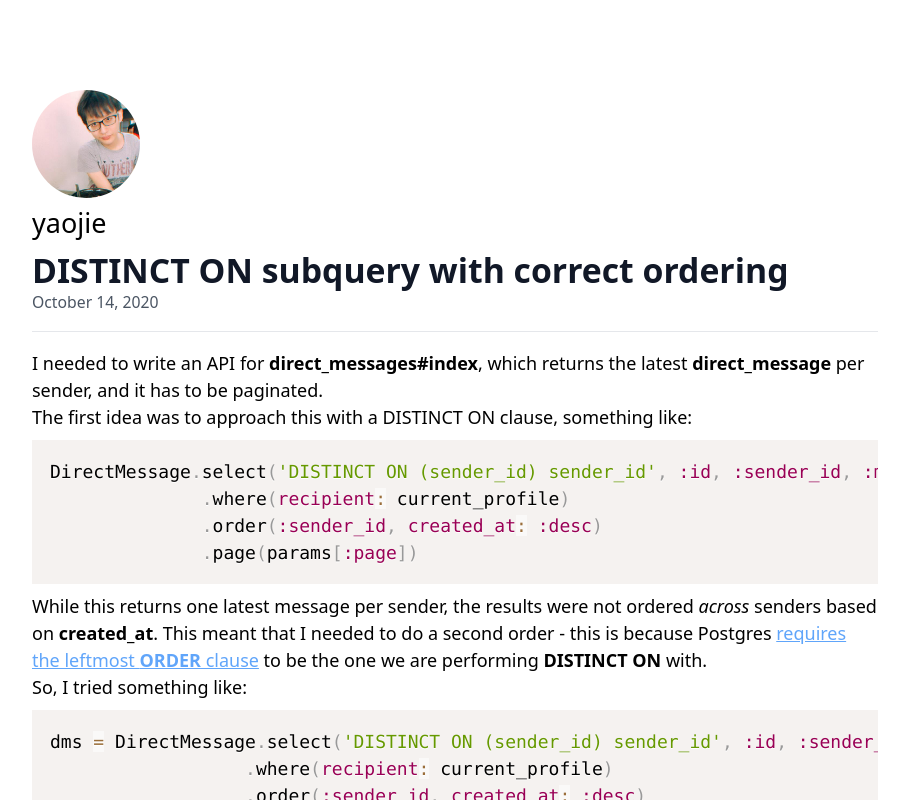
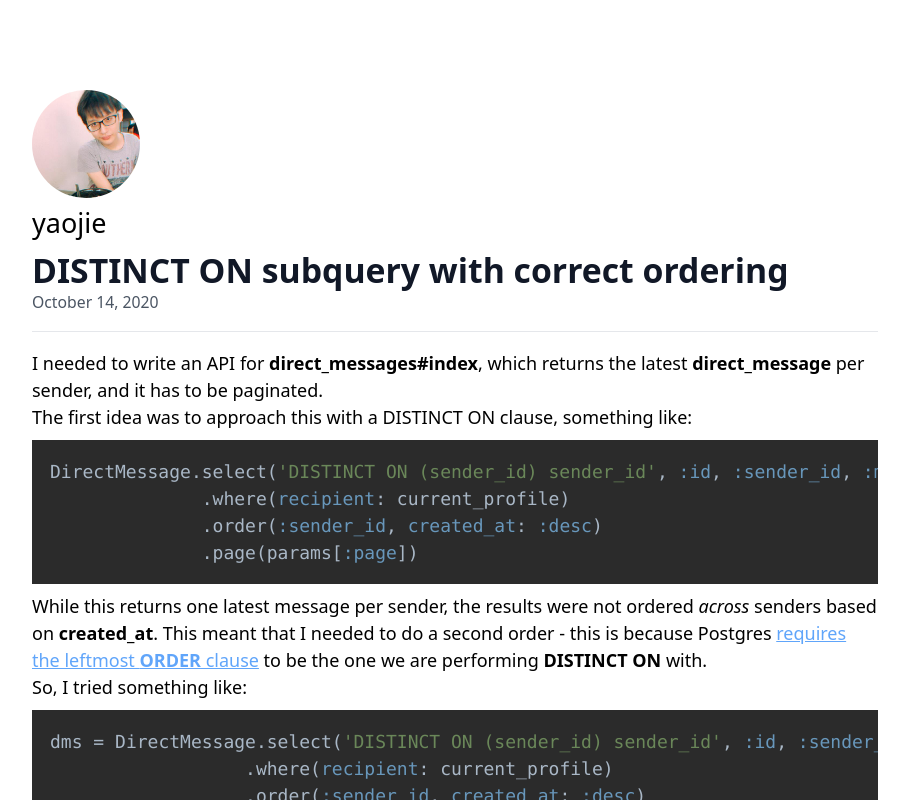
Before and after one commit to causztic/nextjs-blog, a Next.js app: page /posts/distinct-on-clause in a window 1280 px wide. Shown: the top 800 px of the page, without its empty margins (185-1094 px from the left). Built offline with nearby package versions, Linux system fonts and the light colour scheme.

Commit message:
Fix missing style

```diff
--- a/package.json
+++ b/package.json
@@ -5,7 +5,8 @@
   "scripts": {
     "dev": "next dev",
     "build": "next build",
-    "start": "next start"
+    "start": "next start",
+    "static": "next build && next export"
   },
   "dependencies": {
     "gray-matter": "^4.0.3",
@@ -24,6 +25,7 @@
   "devDependencies": {
     "@types/node": "^15.0.1",
     "@types/react": "^17.0.4",
+    "@types/react-syntax-highlighter": "^13.5.0",
     "typescript": "^4.2.4"
   }
 }
--- a/pages/posts/[id].tsx
+++ b/pages/posts/[id].tsx
@@ -1,6 +1,6 @@
 import ReactMarkdown from 'react-markdown'
 import { Prism as SyntaxHighlighter } from 'react-syntax-highlighter';
-import { docco } from 'react-syntax-highlighter/dist/cjs/styles/prism';
+import { darcula } from 'react-syntax-highlighter/dist/cjs/styles/prism';
 
 import Layout from '../../components/layout'
 import { getAllPostIds, getPostData } from '../../lib/posts'
@@ -27,7 +27,7 @@
   code({node, inline, className, children, ...props}) {
     const match = /language-(\w+)/.exec(className || '')
     return !inline && match ? (
-      <SyntaxHighlighter style={docco} language={match[1]} PreTag="div" children={String(children).replace(/\n$/, '')} {...props} />
+      <SyntaxHighlighter style={darcula} language={match[1]} PreTag="div" children={String(children).replace(/\n$/, '')} {...props} />
     ) : (
       <code className={className} {...props} />
     )
```
Also changed, not shown: 1 other file (tests, documents, lock files or other folders).
